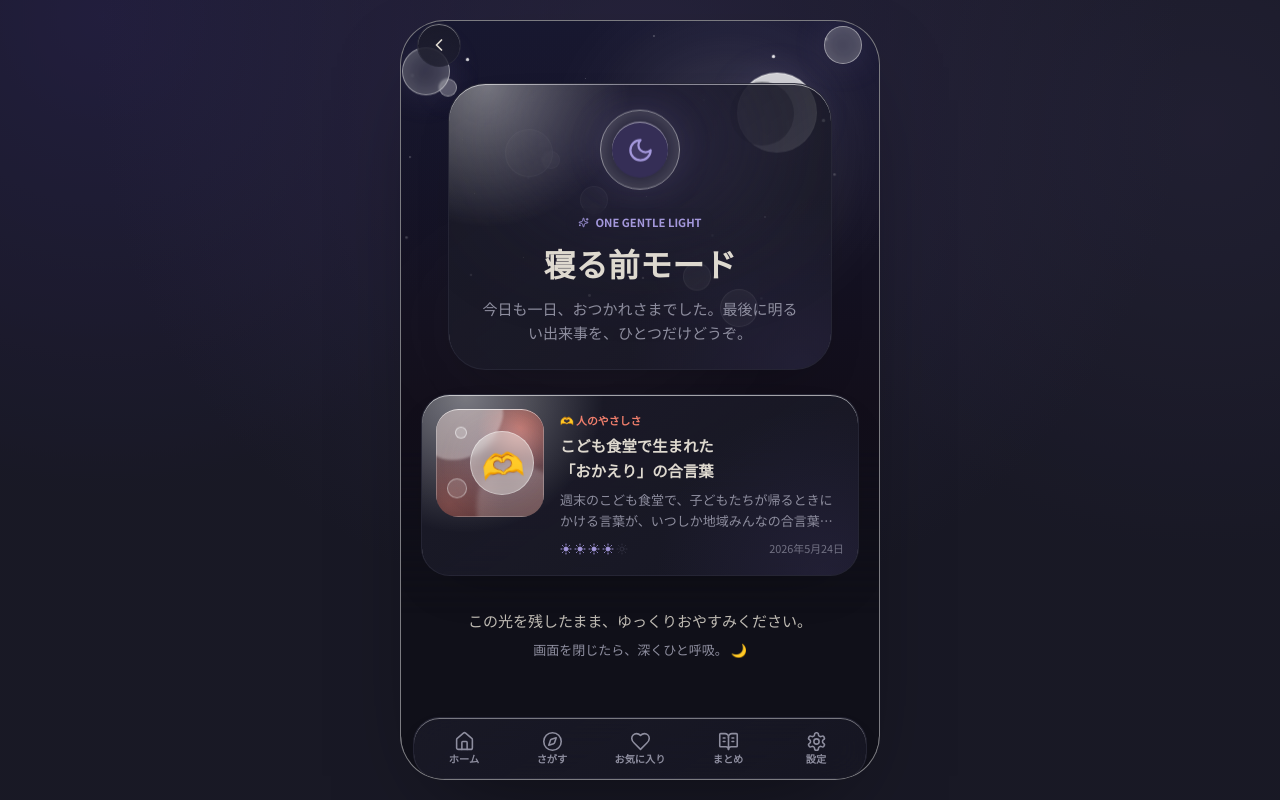
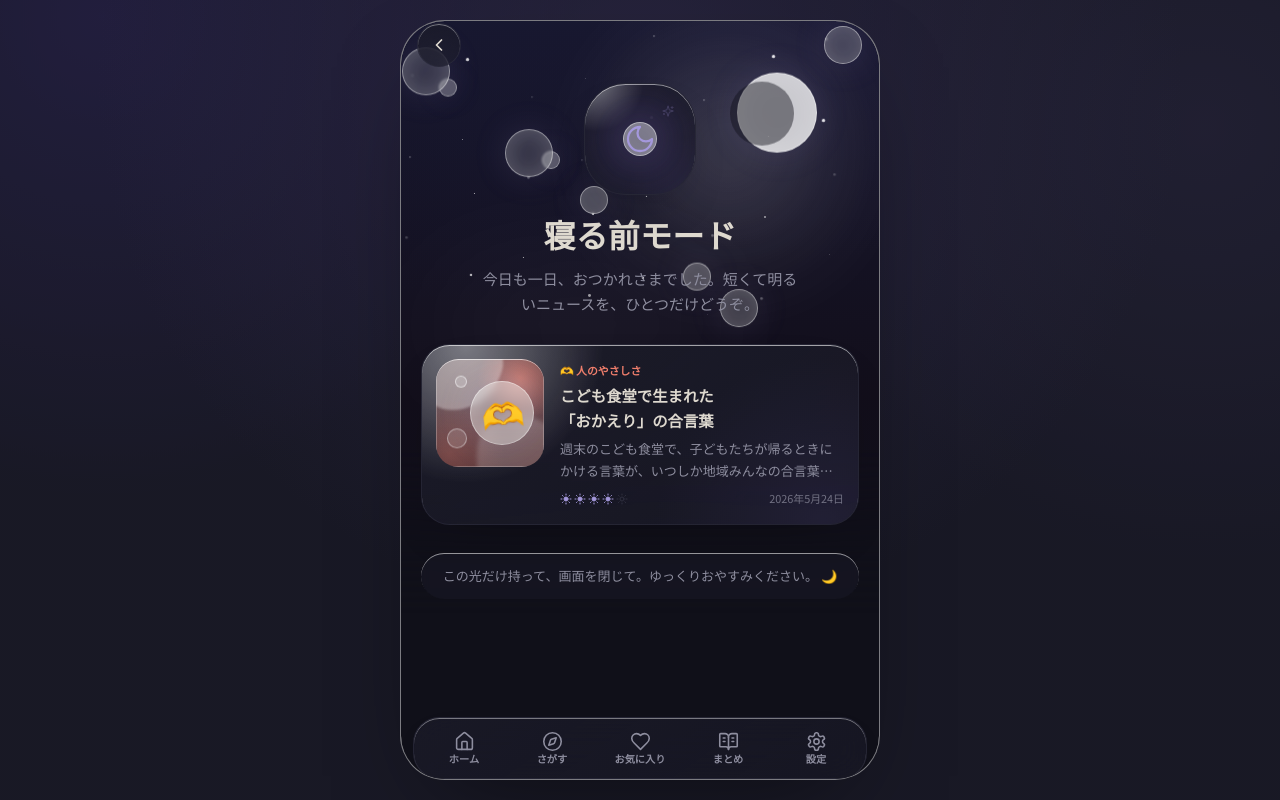
Before and after one commit to sunpotflower4460-cpu/Hot-news, a Next.js app: page /night in a window 1280 px wide. Built offline with nearby package versions, Linux system fonts and the light colour scheme; a web font is replaced by a local one.

Commit message:
Handle empty bedtime mode

```diff
--- a/src/app/(app)/night/page.tsx
+++ b/src/app/(app)/night/page.tsx
@@ -1,6 +1,8 @@
 import { Moon, Sparkles } from 'lucide-react';
+import { ArticleCard } from '@/components/article/ArticleCard';
 import { ScreenHeader } from '@/components/layout/ScreenHeader';
-import { ArticleCard } from '@/components/article/ArticleCard';
+import { EmptyState } from '@/components/ui/EmptyState';
+import { LinkButton } from '@/components/ui/LinkButton';
 import { getNightReads } from '@/lib/data/selectors';
 
 export default async function NightPage() {
@@ -10,36 +12,38 @@ export default async function NightPage() {
     <div className="pb-12">
       <ScreenHeader back />
       <div className="px-5 pt-1 text-center">
-        <div className="soft-surface relative mx-auto flex max-w-sm flex-col items-center overflow-hidden rounded-panel px-6 pb-6 pt-7 shadow-float">
-          <div className="absolute left-1/2 top-0 h-28 w-52 -translate-x-1/2 rounded-full bg-accent-soft/65 blur-3xl" />
-          <div className="ambient-ring relative flex h-20 w-20 animate-float items-center justify-center rounded-full bg-white/24 shadow-glow backdrop-blur-sm">
-            <div className="flex h-14 w-14 items-center justify-center rounded-full bg-accent-soft text-accent shadow-inner-light">
-              <Moon size={27} className="fill-accent/10" />
-            </div>
+        <div className="soft-surface relative mx-auto flex h-28 w-28 items-center justify-center rounded-[2.6rem] shadow-float">
+          <div className="absolute inset-3 animate-breathe rounded-full bg-accent-soft/80 blur-xl" />
+          <div className="ambient-ring relative flex h-18 w-18 items-center justify-center rounded-full bg-white/30 text-accent shadow-glow">
+            <Moon size={32} strokeWidth={1.7} />
           </div>
-          <div className="relative mt-4 inline-flex items-center gap-1.5 rounded-pill bg-white/24 px-3 py-1 text-[0.7rem] font-semibold text-accent backdrop-blur-sm">
-            <Sparkles size={11} />
-            ONE GENTLE LIGHT
-          </div>
-          <h1 className="relative mt-2 font-rounded text-display font-bold text-text">寝る前モード</h1>
-          <p className="relative mx-auto mt-2 max-w-xs text-body leading-relaxed text-muted">
-            今日も一日、おつかれさまでした。最後に明るい出来事を、ひとつだけどうぞ。
+          <Sparkles size={14} className="absolute right-5 top-5 animate-twinkle text-accent" />
+        </div>
+        <h1 className="mt-5 font-rounded text-display font-bold text-text">寝る前モード</h1>
+        <p className="mx-auto mt-2 max-w-xs text-body leading-relaxed text-muted">
+          今日も一日、おつかれさまでした。短くて明るいニュースを、ひとつだけどうぞ。
+        </p>
+      </div>
+
+      {reads.length === 0 ? (
+        <EmptyState
+          glyph="🌙"
+          title="今夜の一件は準備中です"
+          description="夜に安心して読める明るいニュースが見つかり次第、ここへ届けます。"
+          action={
+            <LinkButton href="/home" variant="soft">
+              ホームへもどる
+            </LinkButton>
+          }
+        />
+      ) : (
+        <div className="mt-7 px-5">
+          <ArticleCard article={reads[0]} layout="list" />
+          <p className="mt-7 rounded-card bg-surface/50 px-4 py-3 text-center text-caption leading-relaxed text-muted shadow-inner-light backdrop-blur-sm">
+            この光だけ持って、画面を閉じて。ゆっくりおやすみください。 🌙
           </p>
         </div>
-      </div>
-
-      <div className="mt-6 px-5">
-        {reads.map((article) => (
-          <ArticleCard key={article.id} article={article} layout="list" />
-        ))}
-      </div>
-
-      <div className="px-5 pt-8 text-center">
-        <p className="font-rounded text-body font-medium text-text/85">
-          この光を残したまま、ゆっくりおやすみください。
-        </p>
-        <p className="mt-1 text-caption text-muted">画面を閉じたら、深くひと呼吸。 🌙</p>
-      </div>
+      )}
     </div>
   );
 }
```
